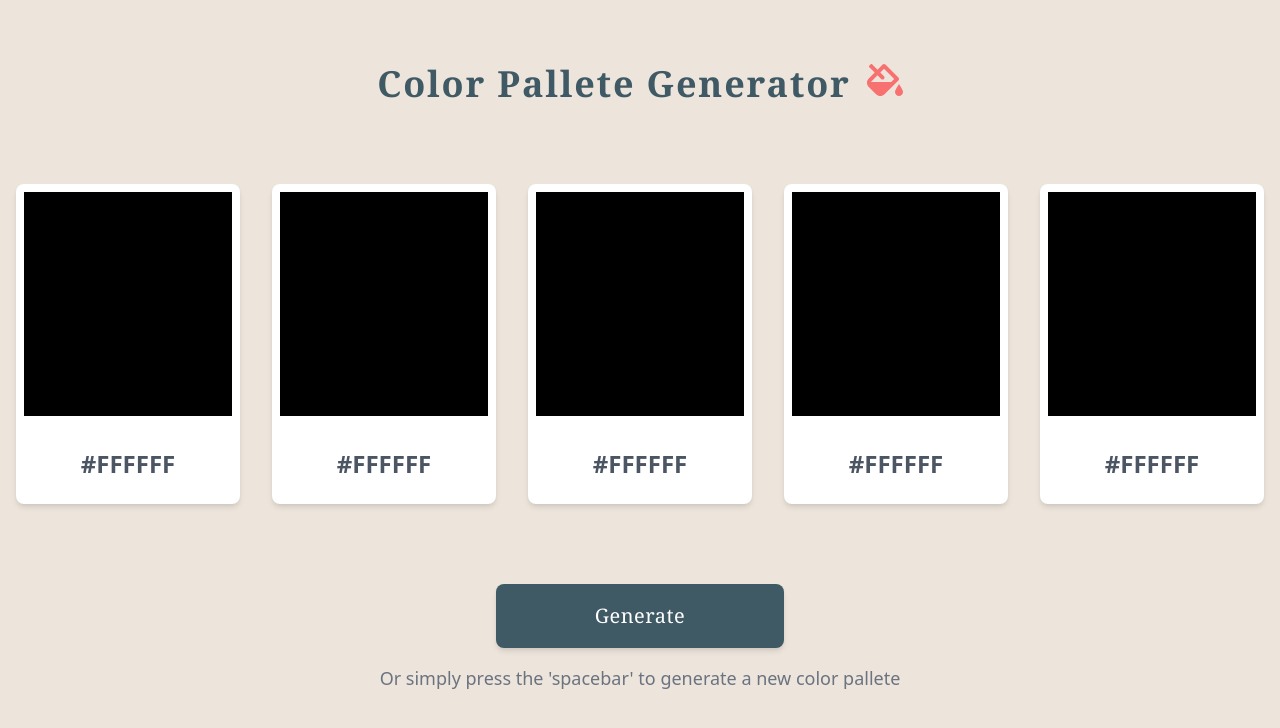
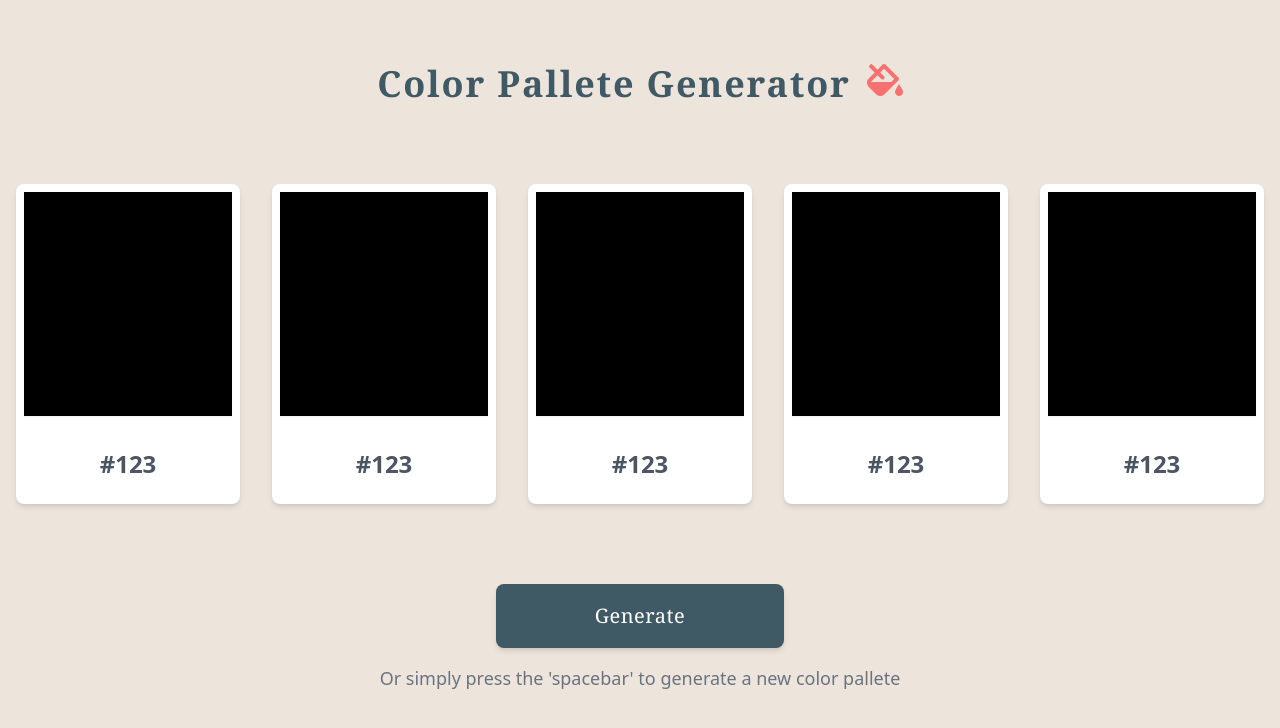
Before and after one commit to sherryliao21/react-color-pallete-generator, a React (Create React App) app: page / in a window 1280 px wide. Shown: the top 728 px of the page. Built offline with nearby package versions, Linux system fonts and the light colour scheme.

Commit message:
feat: add useState to generate swatch background

```diff
--- a/package.json
+++ b/package.json
@@ -10,6 +10,7 @@
     "@testing-library/jest-dom": "^5.14.1",
     "@testing-library/react": "^11.2.7",
     "@testing-library/user-event": "^12.8.3",
+    "axios": "^0.21.1",
     "react": "^17.0.2",
     "react-dom": "^17.0.2",
     "react-scripts": "4.0.3",
--- a/src/App.css
+++ b/src/App.css
@@ -4,9 +4,3 @@ body {
   justify-content: center;
   align-items: center;
 }
-
-.App {
-  display: flex-column;
-  justify-content: center;
-  align-items: center;
-}
--- a/src/App.js
+++ b/src/App.js
@@ -1,17 +1,32 @@
+import { useState } from 'react';
 import './App.css';
 import ColorPallete from './components/ColorPallete';
 import GenerateBtn from './components/GenerateBtn';
 import Description from './components/Description';
 import Footer from './components/Footer';
 import Header from './components/Header';
+import axios from 'axios'
 
 function App() {
+  const [pallete, setPallete] = useState('rgb(0, 0, 0)')
 
+  const onClick = async() => {
+    const url = 'http://colormind.io/api/'
+    const data = {
+      model : "default",
+    }
+    const headers = {
+      'Content-Type': 'text/plain'
+    };
+    const colorPallete = await axios.post(url, data, { headers }).then(res => res.data.result) // array of 5
+    console.log(colorPallete)
+    setPallete(colorPallete)
+  }
   return (
-    <div className="App">
+    <div className="App" class="app">
       <Header />
-      <ColorPallete />
-      <GenerateBtn />
+      <ColorPallete pallete={ pallete }/>
+      <GenerateBtn onClick={ onClick }/>
       <Description />
       <Footer />
     </div>
--- a/src/components/Card.js
+++ b/src/components/Card.js
@@ -1,10 +1,18 @@
 import React from 'react'
 
-const Card = () => {
+const Card = ({ pallete }) => {
+  let hex = ''
+  const convert = (pallete) => {
+    pallete.forEach(color => {
+      hex += color.toString(16)
+    })
+    return hex
+  }
+
   return (
     <div class="card-container">
-      <div class="color"></div>
-      <div class="hex">#FFFFFF</div>
+      <div class="color" style={{ backgroundColor: `rgb(${pallete[0]}, ${pallete[1]}, ${pallete[2]})` }}></div>
+      <div class="hex">#{ 123 }</div>
     </div>
   )
 }
--- a/src/components/ColorPallete.js
+++ b/src/components/ColorPallete.js
@@ -1,14 +1,14 @@
 import React from 'react'
 import Card from './Card'
 
-const ColorPallete = () => {
+const ColorPallete = ({ pallete }) => {
   return (
     <div class="pallete-container">
-      <Card />
-      <Card />
-      <Card />
-      <Card />
-      <Card />
+      <Card pallete={ pallete[0] }/>
+      <Card pallete={ pallete[1] }/>
+      <Card pallete={ pallete[2] }/>
+      <Card pallete={ pallete[3] }/>
+      <Card pallete={ pallete[4] } />
     </div>
   )
 }
--- a/src/components/GenerateBtn.js
+++ b/src/components/GenerateBtn.js
@@ -1,9 +1,9 @@
 import React from 'react'
 
-const GenerateBtn = () => {
+const GenerateBtn = ({ onClick }) => {
   return (
     <div class="btn-container">
-      <button class="btn">Generate</button>
+      <button class="btn" onClick={ onClick }>Generate</button>
     </div>
   )
 }
--- a/src/components/Header.css
+++ /dev/null
@@ -1,3 +0,0 @@
-/* h1 {
-  color: #3F5965;
-} */
--- a/src/components/Header.js
+++ b/src/components/Header.js
@@ -1,5 +1,4 @@
 import React from 'react'
-import './Header.css'
 import { FontAwesomeIcon } from '@fortawesome/react-fontawesome'
 import { faFillDrip } from '@fortawesome/free-solid-svg-icons'
 
--- a/src/index.css
+++ b/src/index.css
@@ -3,6 +3,10 @@
 @tailwind utilities;
 
 @layer components {
+  /* App */
+  .app {
+    @apply flex-col items-center justify-center
+  }
   /* Header */
   .app-title {
     @apply flex justify-center font-serif font-bold text-4xl mt-16 tracking-wider text-teal-blue
@@ -21,7 +25,7 @@
     @apply bg-white h-80 w-56 rounded-lg flex-col items-center shadow-md
   }
   .color {
-    @apply h-56 w-52 bg-black m-2
+    @apply h-56 w-52 bg-black m-2 shadow-sm
   }
   .hex {
     @apply text-2xl font-bold text-gray-600 flex justify-center pt-6
```
Also changed, not shown: 1 other file (tests, documents, lock files or other folders).
